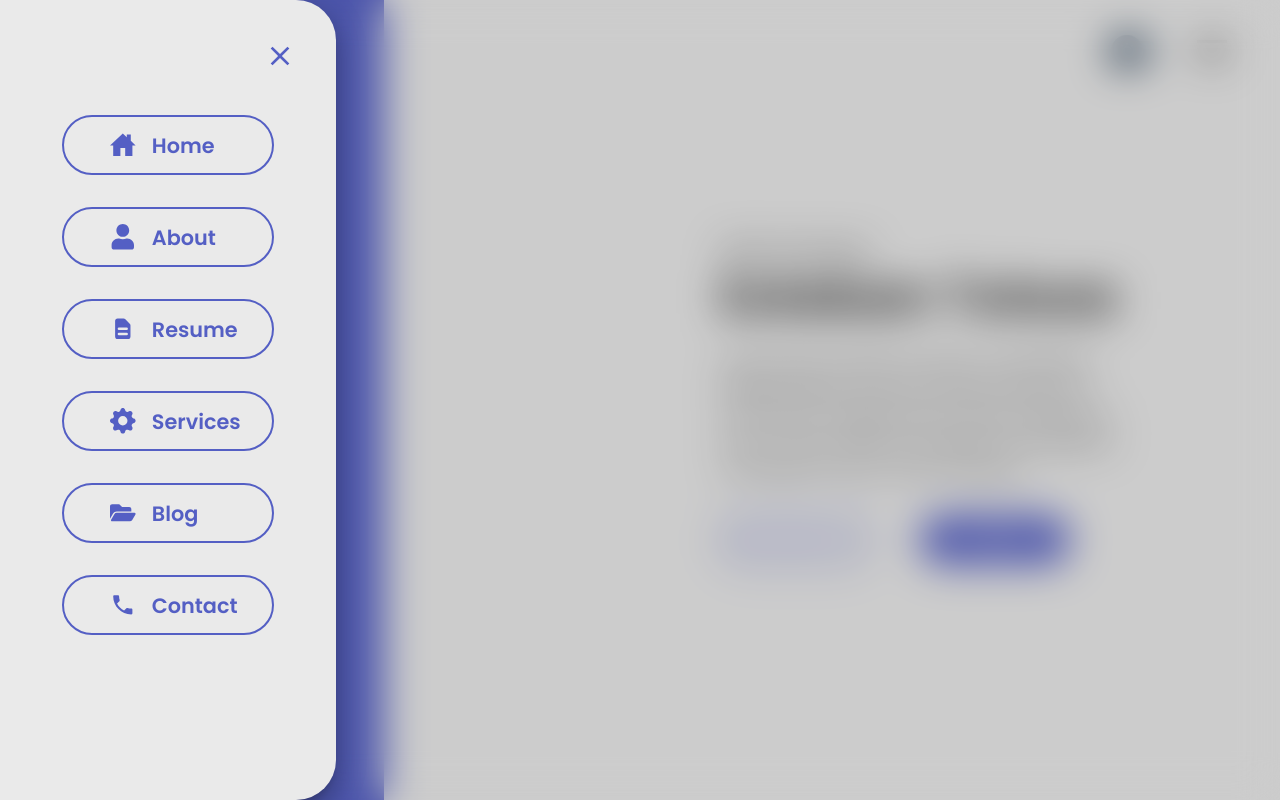
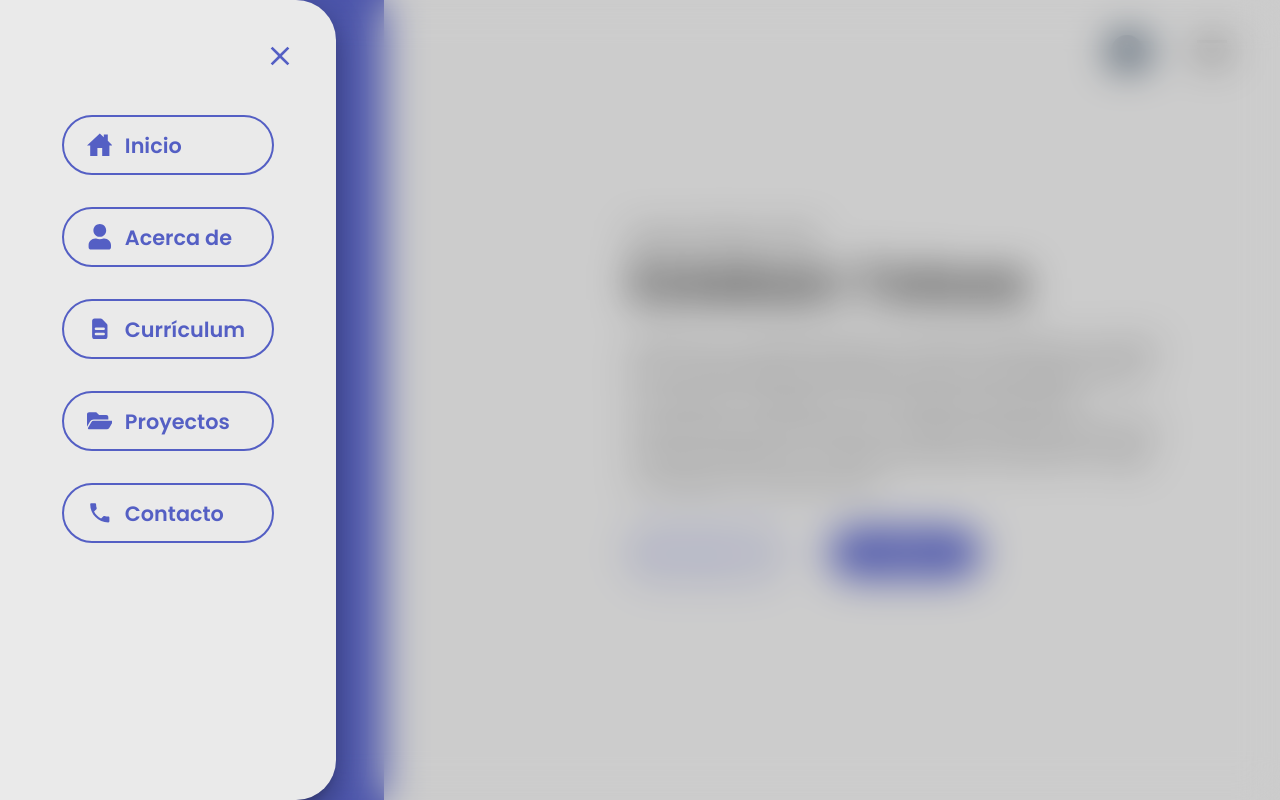
Before and after one commit to EstebanToloza/personal-portfolio, a React (Create React App) app: page / in a window 1280 px wide. Both pictures are taken after a click on the icon 1212 px from the left and 50 px from the top of the page. Shown: the top 800 px of the page. Built offline with nearby package versions, Linux system fonts and the light colour scheme; a web font is replaced by a local one.

Commit message:
customize banner section

```diff
--- a/src/components/Landing/Landing.css
+++ b/src/components/Landing/Landing.css
@@ -63,7 +63,7 @@
 }
 
 .lcr--content {
-  width: 50%;
+  width: 60%;
   margin-right: 7rem;
   font-family: var(--primaryFont);
   font-style: normal;
--- a/src/components/Landing/Landing.js
+++ b/src/components/Landing/Landing.js
@@ -172,7 +172,7 @@ function Landing() {
                                     rel='noreferrer'
                                 >
                                     <Button className={classes.resumeBtn}>
-                                        Download CV
+                                        Descargar CV
                                     </Button>
                                 </a>
                             )}
--- a/src/components/Navbar/Navbar.js
+++ b/src/components/Navbar/Navbar.js
@@ -89,7 +89,7 @@ function Navbar() {
             display: 'flex',
             alignItems: 'center',
             justifyContent: 'space-evenly',
-            padding: '0 30px',
+            padding: '0 20px',
             boxSizing: 'border-box',
             border: '2px solid',
             borderColor: theme.primary,
@@ -106,9 +106,10 @@ function Navbar() {
         },
         drawerLinks: {
             fontFamily: 'var(--primaryFont)',
-            width: '50%',
+            width: '80%',
             fontSize: '1.3rem',
             fontWeight: 600,
+            paddingLeft: 10,
             [t.breakpoints.down('sm')]: {
                 fontSize: '1.125rem',
             },
@@ -192,7 +193,7 @@ function Navbar() {
                                         className={classes.drawerIcon}
                                     />
                                     <span className={classes.drawerLinks}>
-                                        Home
+                                        Inicio
                                     </span>
                                 </div>
                             </NavLink>
@@ -208,7 +209,7 @@ function Navbar() {
                                 <div className={classes.drawerItem}>
                                     <FaUser className={classes.drawerIcon} />
                                     <span className={classes.drawerLinks}>
-                                        About
+                                        Acerca de
                                     </span>
                                 </div>
                             </NavLink>
@@ -226,13 +227,13 @@ function Navbar() {
                                         className={classes.drawerIcon}
                                     />
                                     <span className={classes.drawerLinks}>
-                                        Resume
+                                        Currículum
                                     </span>
                                 </div>
                             </NavLink>
                         </Fade>
 
-                        <Fade left>
+                        {/* <Fade left> //Services nav link
                             <NavLink
                                 to='/#services'
                                 smooth={true}
@@ -248,11 +249,11 @@ function Navbar() {
                                     </span>
                                 </div>
                             </NavLink>
-                        </Fade>
+                        </Fade> */}
 
                         <Fade left>
                             <NavLink
-                                to='/#blog'
+                                to='/#projects'
                                 smooth={true}
                                 spy='true'
                                 duration={2000}
@@ -262,7 +263,7 @@ function Navbar() {
                                         className={classes.drawerIcon}
                                     />
                                     <span className={classes.drawerLinks}>
-                                        Blog
+                                        Proyectos
                                     </span>
                                 </div>
                             </NavLink>
@@ -278,7 +279,7 @@ function Navbar() {
                                 <div className={classes.drawerItem}>
                                     <MdPhone className={classes.drawerIcon} />
                                     <span className={classes.drawerLinks}>
-                                        Contact
+                                        Contacto
                                     </span>
                                 </div>
                             </NavLink>
--- a/src/data/headerData.js
+++ b/src/data/headerData.js
@@ -1,10 +1,10 @@
-import resume from '../assets/pdf/resume.pdf';
+import resume from '../assets/pdf/Esteban Toloza_resume.pdf';
 import avatar from '../assets/png/avatar.jpg'
 
 export const headerData = {
     name: 'Esteban Toloza',
-    title: "Web Developer",
-    description: "Lorem ipsum dolor sit amet, consectetur adipiscing elit. Donec lacinia at justo eu commodo. Integer ipsum libero, blandit at rutrum quis, dictum eu ligula. Duis egestas consequat metus vitae molestie. ",
+    title: "Desarrollador Web",
+    description: "Hola! Soy un apasionado por resolver problemas usando las maravillosas herramientas que la tecnología pone a mi alcance. Trabajo en una empresa brindando soluciones de eCommerce, y aparte realizo proyectos de manera freelance. Si creés que puedo ayudarte en algo, no dudes en contactarme!",
     image: avatar,
     resumePdf: resume
 }
```
Also changed, not shown: 2 other files (tests, documents, lock files or other folders).
